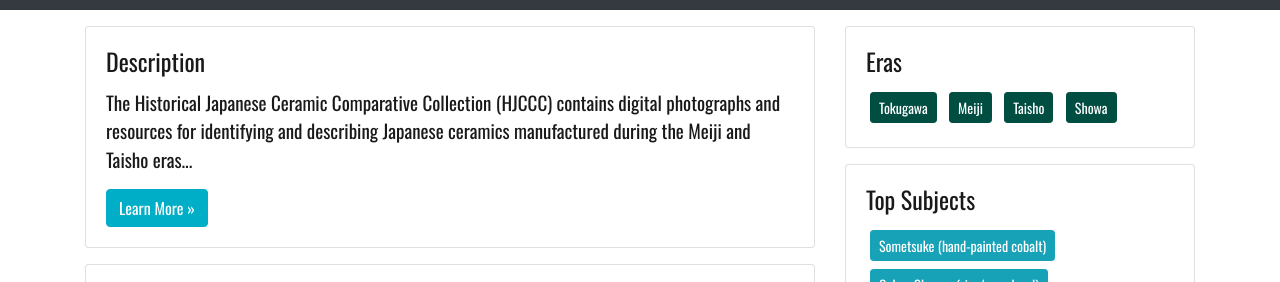
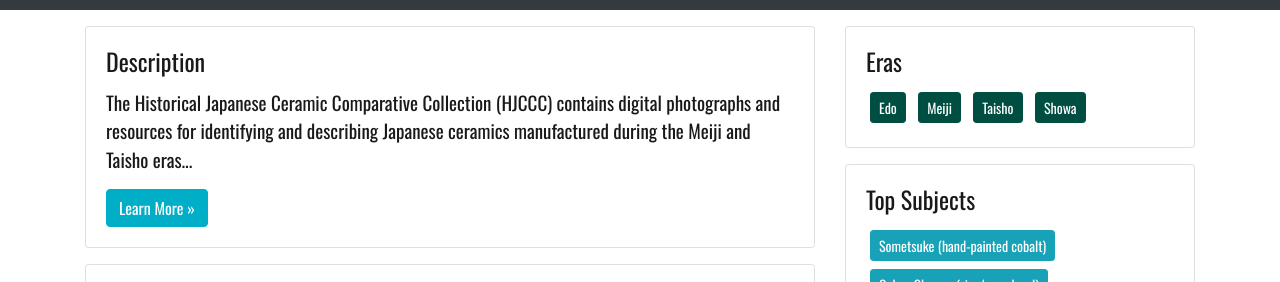
Before and after one commit to uidaholib/HJCCC_source, a Jekyll site: the page built from index.md, in a window 1280 px wide. Shown: the part 452-734 px from the top of the page. Built offline with Jekyll 4.4.1, drawn with Linux system fonts in a browser that asks for light colours; nearby versions of some CDN libraries; library files that are not in the unit come from our copies.

Commit message:
eras link update

```diff
--- a/_includes/index/eras.html
+++ b/_includes/index/eras.html
@@ -3,7 +3,7 @@
     <h5 class="card-title">Eras</h5>
     <p class="card-text">
 
-      <a class="btn btn-sm btn-ponderosa-pine m-1" href="{{ '/timeline.html#tokugawa-1603-1868' | relative_url }}">Tokugawa</a>
+      <a class="btn btn-sm btn-ponderosa-pine m-1" href="{{ '/timeline.html#edo-1603-1868' | relative_url }}">Edo</a>
       <a class="btn btn-sm btn-ponderosa-pine m-1" href="{{ '/timeline.html#early-meiji-1868-1885' | relative_url }}">Meiji</a>
       <a class="btn btn-sm btn-ponderosa-pine m-1" href="{{ '/timeline.html#taisho-1912-1926' | relative_url }}">Taisho</a>
       <a class="btn btn-sm btn-ponderosa-pine m-1" href="{{ '/timeline.html#showa-1926-1989' | relative_url }}">Showa</a>
```
